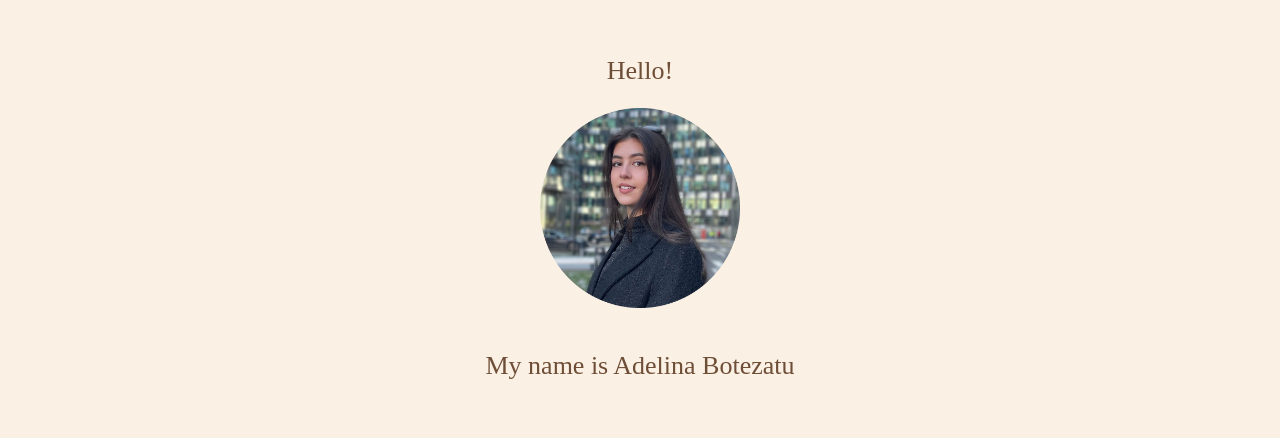
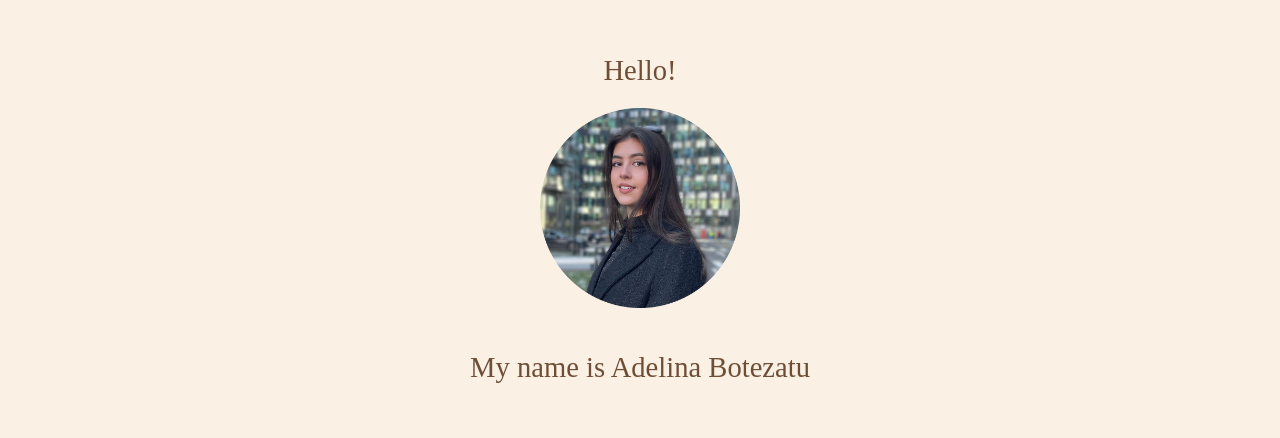
Before and after one commit to adxlinaaa/adxlinaaa.github.io, a plain HTML site: page index.html in a window 1280 px wide. Shown: the part 181-619 px from the top of the page. Drawn offline with Linux system fonts and the light colour scheme; a web font is replaced by a local one.

Commit message:
grow hover effect

```diff
--- a/styles.css
+++ b/styles.css
@@ -80,6 +80,12 @@ Content Sections - basic style
   margin: 0 auto;
   font-size: 2.6rem;
   line-height: 1.4;
+  transition: all .2s ease-in-out;
+
+}
+
+.cd-section h1, .cd-section h2:hover{
+	 transform: scale(1.1);
 }
 
 
```
